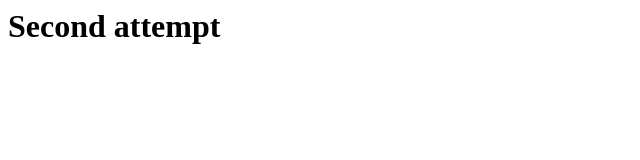
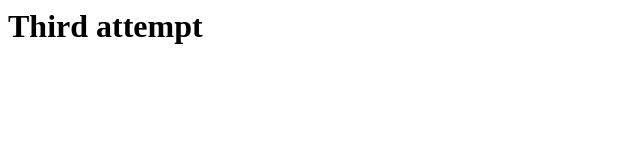
Before and after one commit to PeterCP/FinalDevOps, a plain HTML site: page index.html in a window 1280 px wide. Shown: the whole page, without its empty margins (0-640 px from the left). Drawn offline with Linux system fonts and the light colour scheme.

Commit message:
Third attempt.

```diff
--- a/index.html
+++ b/index.html
@@ -1 +1 @@
-<h1>Second attempt</h1>
+<h1>Third attempt</h1>
```
